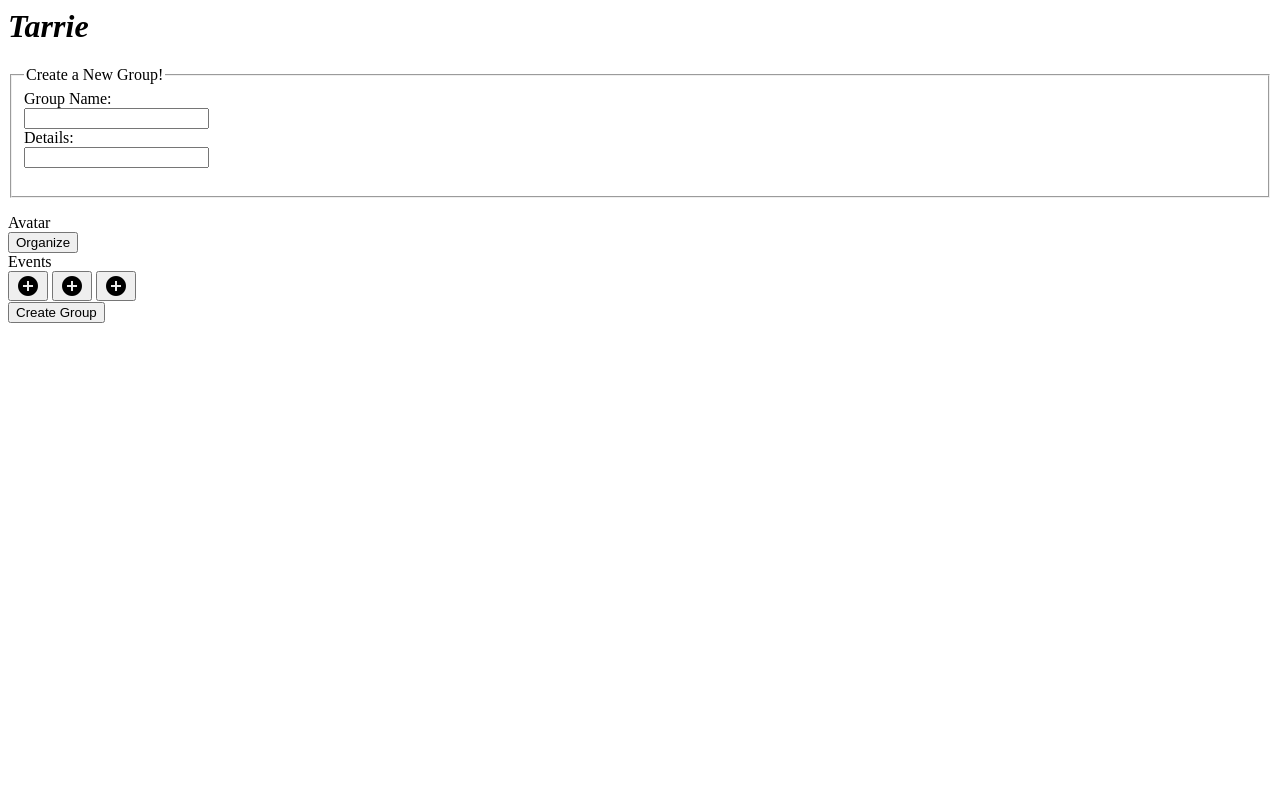
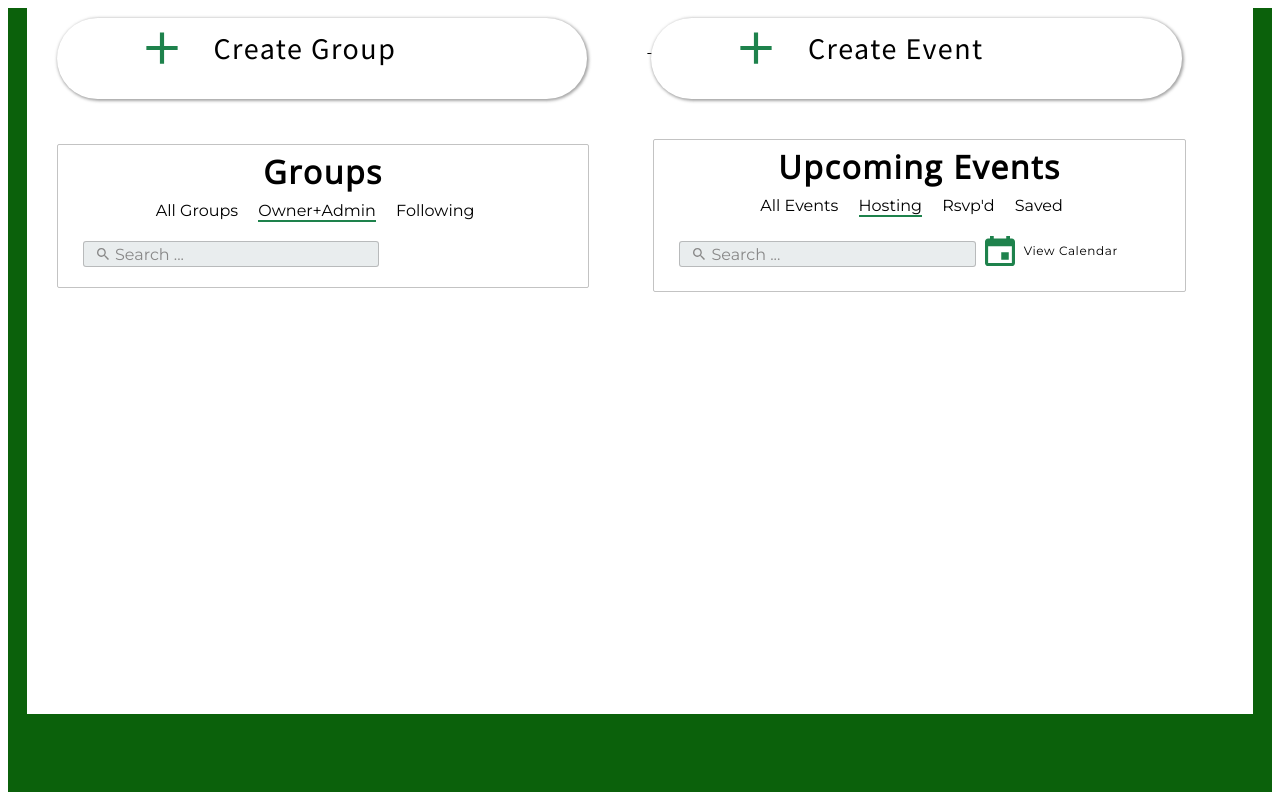
Before and after one commit to eecs330-sec69-tarrie/tarrie, a plain HTML site: page create_group.html in a window 1280 px wide. Drawn offline with nearby package versions, Linux system fonts and the light colour scheme.

Commit message:
All that left is the scrolling functionality and the cards. The buttons currently on this version are reactive btw

```diff
--- a/create_group.css
+++ b/create_group.css
@@ -3,6 +3,227 @@ body {
 	background-repeat: no-repeat;
 	font-family: Palatino, sans-serif;
 }
+
+
+/** The Group and Event Button */
+#group-event-button {
+	color:black;
+}
+
+.create-group-event ion-icon {
+  vertical-align: middle;
+  	padding-left: .75em;
+	padding: 0px;
+	width: 50px;
+	height: 50px;
+	line-height: 50px;
+	margin-left: 60px;
+	color: #1e824c
+  }
+
+
+#group-button-format{
+	/*Rounded Corners*/
+	margin-top: 10px;
+
+	border-radius: 80px 80px 80px 80px;
+	/*border: 0.5px solid rgba(136,136,136,0.50);*/
+	padding-bottom: 20px;
+	padding-top: 5px;
+	width: 40%;
+	height: 8%;
+	display:inline-block;
+	margin-left: 30px;
+	margin-right: 60px;
+	padding-left: 20px;
+	padding-right: 20px;
+
+
+	box-shadow: 1px 1px 3px 1px rgba(136,136,136,0.75);
+}
+
+
+#event-button-format{
+	/*Rounded Corners*/
+	margin-top: 10px;
+
+	border-radius: 80px 80px 80px 80px;
+	/*border: 0.5px solid rgba(136,136,136,0.50);*/
+	padding-bottom: 20px;
+	padding-top: 5px;
+	width: 40%;
+	height: 8%;
+	display:inline-block;
+	padding-left: 20px;
+	padding-right: 20px;
+	box-shadow: 1px 1px 3px 1px rgba(136,136,136,0.75);
+
+}
+
+.group-event-name{
+	width:40%;
+	font-size: 30px;
+	font-family: 'Source Sans Pro', sans-serif;
+	vertical-align: middle;
+  	padding-left: .75em;
+  	padding-right: .75em;
+  	letter-spacing: 0.05em;
+}
+
+
+ /***********HEADER FOR THE CARDS***************/
+.groups-body{
+	/*Rounded Corners*/
+	margin-top: 40px;
+
+	border-radius: 2px 2px 2px 2px;
+	border: 0.5px solid rgba(136,136,136,0.50);
+	padding-bottom: 20px;
+	padding-top: 0px;
+	width: 40%;
+	/*height: 8%;*/
+	display:inline-block;
+	margin-left: 30px;
+	margin-right: 60px;
+	padding-left: 20px;
+	padding-right: 20px;
+
+}
+
+
+.event-body{
+	/*Rounded Corners*/
+	margin-top: 40px;
+
+	border-radius: 2px 2px 2px 2px;
+	border: 0.5px solid rgba(136,136,136,0.50);
+	padding-bottom: 20px;
+	padding-top: 0px;
+	width: 40%;
+	/*height: 8%;*/
+	display:inline-block;
+	padding-left: 20px;
+	padding-right: 20px;
+}
+
+.group-event-header-txt{
+	margin-top: 0px;
+	padding-top: 5px;
+	text-align: center;
+	font-family: 'Open Sans', sans-serif;
+	letter-spacing: 0.05em;
+	padding-bottom: 0px;
+	margin-bottom: .25em;
+}
+
+
+.group-event-header{
+	display:inline-block;
+	vertical-align: middle;
+
+}
+
+
+.group-class-options{
+	font-family: 'Montserrat', sans-serif;
+	text-align: center;
+	padding-top: 0px;
+	margin-top: 0px;
+	margin-bottom: 1em;
+}
+
+.category{
+	margin-right: 1em;
+	cursor: pointer;
+}
+
+/***************************** Search Bar *******************************/
+
+
+.group-event-searchbar{
+	background-color: rgba(144, 165, 169, .2);
+	width: 60%;
+	height: 1.5em;
+  	border-radius: 3px 3px 3px 3px;
+	border: 0.5px solid rgba(136,136,136,0.50);
+	vertical-align: middle;
+	margin-left: 5px;
+	padding-left: 0;
+	display:inline-block;
+	margin-top: 5px
+}
+
+.group-event-searchbar ion-icon{
+  	vertical-align: middle;
+  	padding-left: 1px;
+	width: 1em;
+	height: 1em;
+	line-height: 50px;
+	margin-left: 10px;
+	padding-top: 2px;
+	/*color: rgba(30,130,76, .75);*/
+	color:rgba(136,136,136, 1);
+	text-align: left;
+	display:inline-block;
+  }
+
+.search{
+	font-family: 'Montserrat', sans-serif;
+	cursor: pointer;
+	color:rgba(136,136,136, 1);
+	vertical-align: middle;
+	padding-top: 3px;
+	display:inline-block;
+}
+
+
+/******* Event Calender *********/
+.event-stripe{
+	display:inline-block;
+	padding:0px;
+	margin:0px;
+}
+.event-calender{
+	display:inline-block;
+	margin:0;
+	padding:0;
+}
+.event-calender ion-icon{
+	width: 1em;
+	height: 1em;
+	line-height: 50px;
+	vertical-align: middle;
+	font-size: 40px;
+	cursor: pointer;
+	margin: 0;
+	padding: 0;
+	color: #1e824c;
+  }
+
+.calendar-txt{
+	font-family: 'Montserrat', sans-serif;
+	font-size: .75em;
+	cursor: pointer;
+	letter-spacing: 0.05em;
+}
+
+/*
+#owner_admin{
+	border-bottom: 2px solid;
+	border-bottom-color: #1e824c;
+}*/
+
+/*******************************/
+
+#button-create{
+	/*Rounded Corners*/
+	border-radius: 25px;
+	border: 2px solid rgb(241,241,241);
+	padding: 20px;
+	width: 40%;
+	height: 100%;
+}
+
 
 #screen {
 	display: block;
--- a/create_group.html
+++ b/create_group.html
@@ -1,54 +1,86 @@
 <html>
 	<header>
 		<title>User Name</title>
-		<link rel="stylesheet" type="text/css" href="Tarrie.css"/>
+		<link href="https://fonts.googleapis.com/css?family=Source+Sans+Pro:extra-light&display=swap" rel="stylesheet">
+		<link href="https://fonts.googleapis.com/css?family=Open+Sans:light|Montserrat&display=swap" rel="stylesheet">
+		<link rel="stylesheet" type="text/css" href="create_group.css"/>
 		<link href="https://fonts.googleapis.com/icon?family=Material+Icons"
       rel="stylesheet">
+       <script src="create_group.js"></script>
 	</header>
 	<body>
 		<div id="screen">
 			<div id="smaller-screen">
-				<div id="back-arrow"><!-- Back arrow to get back to Manage Group page-->
+
+				<!--Container to hold the two buttons for creating a group and creating event -->
+				<div id="group-event-header">
+					<a id="group-event-button" href="#" onmousedown="group_event_button_down('group')" onmouseup="group_event_button_up('group')">
+						<div id="group-button-format" class="create-group-event">
+							<ion-icon name="add"></ion-icon>
+							<span class="group-event-name"> Create Group</span>
+						</div>
+					</a>
+
+
+					<a id="group-event-button" href="#" onmousedown="group_event_button_down('event')" onmouseup="group_event_button_up('event')">
+						<div id="event-button-format" class="create-group-event">
+							<ion-icon name="add"></ion-icon>
+							<span class="group-event-name">Create Event</span>
+						</div>
+					</a>
 				</div>
-				<div class="head-bar"> <!-- This is the title of the Create Group page-->	<h1><i>Tarrie</i></h1>
+
+				<div class="groups-body">
+					 <h1 class="group-event-header-txt">Groups</h1>
+					 <div class="group-class-options">
+					 	<span class="category" id="all_groups" onClick="setCategory('all_groups')">All Groups</span>
+					 	<span class="category" id="owner_admin" onClick="setCategory('owner_admin')">Owner+Admin</span>
+					 	<span class="category"  id="following" onClick="setCategory('following')">Following</span>
+					 </div>
+
+					 <div class="group-event-searchbar">
+					 	<ion-icon name="search"></ion-icon>
+					 	<span class="search"> Search ... </span>
+					 </div>
 				</div>
-				<div class="head-bar-decor">
 
+
+
+				<div class="event-body">
+					 <h1 class="group-event-header-txt">Upcoming Events</h1>
+					 <div class="group-class-options">
+					 	<span class="category" id="all_events" onClick="setCategory('all_events')">All Events</span>
+					 	<span class="category" id="hosting" onClick="setCategory('hosting')">Hosting</span>
+					 	<span class="category" id="rsvp" onClick="setCategory('rsvp')">Rsvp'd</span>
+					 	<span class="category" id="saved" onClick="setCategory('saved')">Saved</span>
+					 </div>
+
+					 <div class="event-strip">
+						 <div class="group-event-searchbar">
+						 	<ion-icon name="search"></ion-icon>
+						 	<span class="search"> Search ... </span>
+						 </div>
+						 <div class="event-calender"  onmousedown="calender_down()" onmouseup="calender_up()">
+					 		<ion-icon id="calender-icon" onmousedown="calender_down()" name="calendar"></ion-icon>
+					 		<span class="calendar-txt"> View Calendar</span>
+					 	</div>
+					 </div>
 				</div>
-				<div class="avatar"> <!-- Avatar and image for the group insert here -->
-				</div>
-				<div class="text-box">
-					<form>
-						<fieldset>
-							<legend>Create a New Group!</legend>
-							Group Name:<br>
-							<input type="text" name="Groupname"><br>
-							Details:<br>
-							<input type="text"><br><br>
-							<!--<input type="submit" value="Create">-->
-						</fieldset>
-					</form>
-				</div>
-				<div class="avatar-name">
-					Avatar
-				</div>
-				<button class="org-button">Organize</button><br>
-				<div class="events">
-					Events
-				</div>
-				<div class="events-list">
-					<button class="add-button"><i class="material-icons">add_circle</i></button>
-					<button class="add-button"><i class="material-icons">add_circle</i></button>
-					<button class="add-button"><i class="material-icons">add_circle</i></button>
-				</div>
-				<button id="create-button" onclick="create()">Create Group</button>
+
 			</div>
 		</div>
+
+
 	<script>
 		function create() {
 			document.getElementById("create-button").style.backgroundColor = white;
 			document.getEleementById("create-button").style.color = "#0B610B";
 		}
+		initCategories();
 	</script>
+
+
+	<!--Adds some open script icons from ionic -->
+	<script src="https://unpkg.com/ionicons@4.5.5/dist/ionicons.js"></script>
 	</body>
 </html>
--- /dev/null
+++ b/create_group.js
@@ -0,0 +1,115 @@
+/*functions to make buttons reative*/
+function group_event_button_down(group_event){
+	if (group_event == 'group'){
+		document.getElementById("group-button-format").style.backgroundColor = "rgba(144, 165, 169, .2)";
+	}else{
+		document.getElementById("event-button-format").style.backgroundColor = "rgba(144, 165, 169, .2)";
+
+	}
+}
+
+function group_event_button_up(group_event){
+	if (group_event == 'group'){
+		document.getElementById("group-button-format").style.backgroundColor = "rgb(255,255,255)";
+	}else{
+		document.getElementById("event-button-format").style.backgroundColor = "rgb(255,255,255)";
+
+	}
+}
+/****************These Funtions are to underline the categories for group/events**********************/
+group_categories =["all_groups", "owner_admin",  "following"]
+event_categories =["all_events", "hosting", "rsvp", "saved"]
+var curr_group_category = null;
+var curr_event_category = null;
+
+function setCategory(cat){
+	var curr_group = document.getElementById(cat);
+	if (curr_group !=null){
+		curr_group.style["border-bottom"]= "2px solid";
+		curr_group.style["border-bottom-color"]= "#1e824c";
+		if  (group_categories.includes(cat)){
+			var past_group=document.getElementById(curr_group_category);
+			curr_group_category = cat;
+
+		}
+		else{
+			var past_group=document.getElementById(curr_event_category);
+			curr_event_category=cat;
+		}
+		past_group.style["border-bottom-color"]= "rgb(255,255,255)";
+		past_group.style["border-bottom"]= "0px";
+	}
+}
+
+function initCategories(){
+	//set init category for groups to owner+admin
+	var curr_group = document.getElementById("owner_admin");
+	curr_group.style["border-bottom"]= "2px solid";
+	curr_group.style["border-bottom-color"]= "#1e824c";
+	curr_group_category = "owner_admin";
+	//set init category for events to hosting
+	var curr_group = document.getElementById("hosting");
+	curr_group.style["border-bottom"]= "2px solid";
+	curr_group.style["border-bottom-color"]= "#1e824c";
+	curr_event_category = "hosting";
+}
+
+
+/*************** Calender Reaction*********************/
+function calender_down(){
+	var cal = document.getElementById("calender-icon");
+	cal.style.color = "#696969";
+}
+
+
+
+function calender_up(){
+	var cal = document.getElementById("calender-icon");
+	cal.style.color = "#1e824c";
+
+}
+
+
+
+
+
+
+
+
+const memberImg ={
+	admin: "./images/admin.png",
+	owner: "./images/owner.png",
+	general: false
+}
+
+const member ={
+	ADMIN: 'admin',
+	OWNER: 'owner',
+	GENERAL: 'general'
+}
+
+/*
+struct to hold the member type of a group
+*/
+class MemberType {
+	constructor(mem){
+		if (Object.values(member).indexOf(mem)== -1){
+			throw new Error("member_type, setOwner(): Not a valid group member type")
+		}
+		this.mem =mem;
+		this.memImg = memberImg[mem]
+	}
+
+	setMember(mem){
+		if (!(mem in member)){
+			throw new Error("member_type, setOwner(): Not a valid group member type")
+		}
+		this.mem = 	mem;
+	}
+}
+
+
+
+function buildGroupCards(){
+
+}
--- /dev/null
+++ b/css/manager_page.css
@@ -0,0 +1,21 @@
+body {
+  background-attachment: fixed;
+  background-position: center;
+  background-repeat: no-repeat;
+  background-size: cover;
+  font-family: Palatino, sans-serif;
+}
+
+.user-profile {
+	display: inline-block;
+	width: 150px;
+	height: 150px;
+	border-radius: 50%;
+	background-repeat: no-repeat;
+	background-position: center center;
+	background-size: cover;
+}
+
+.user-profile-pic {
+	background-image: url('http://placehold.it/400x200');
+}
```
Also changed, not shown: images/admin.png (added), images/owner.png (added), 2 other files.
